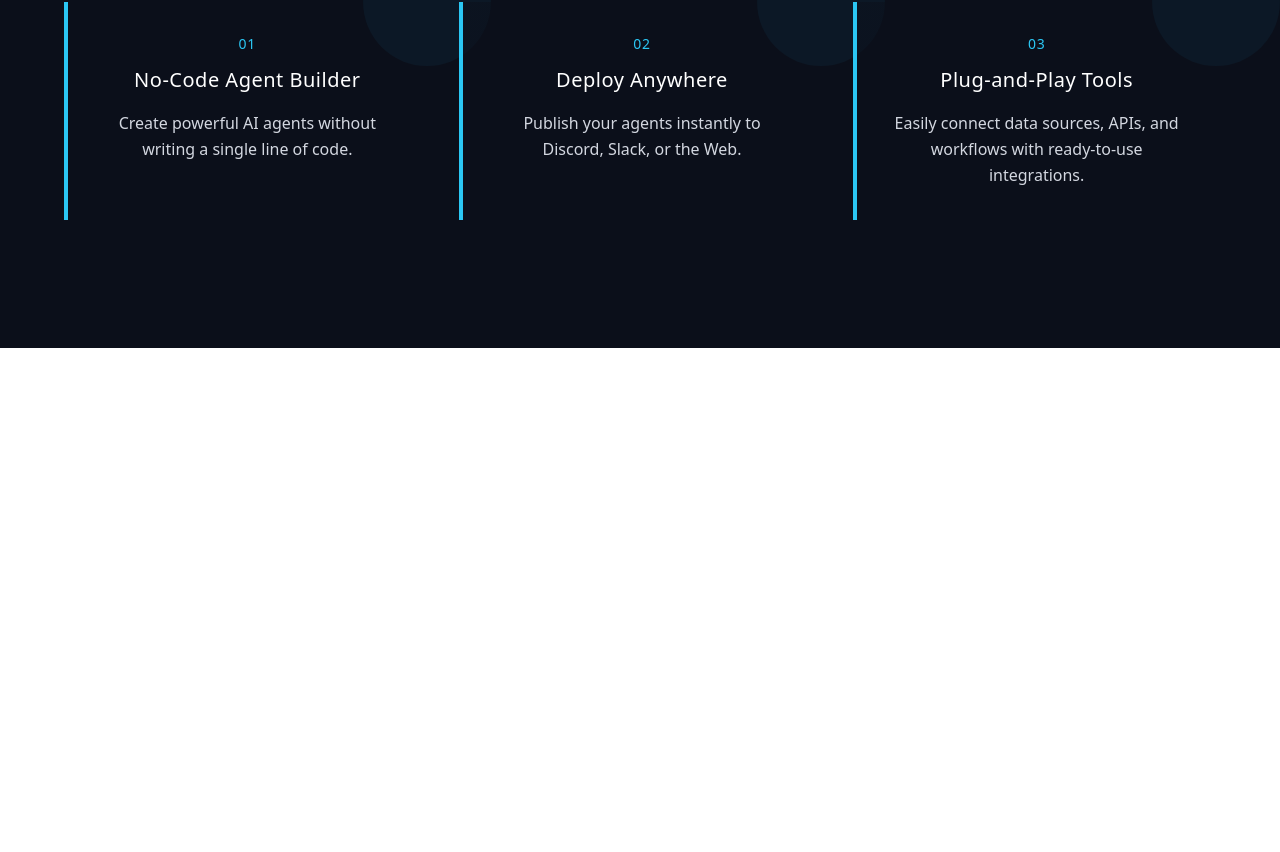
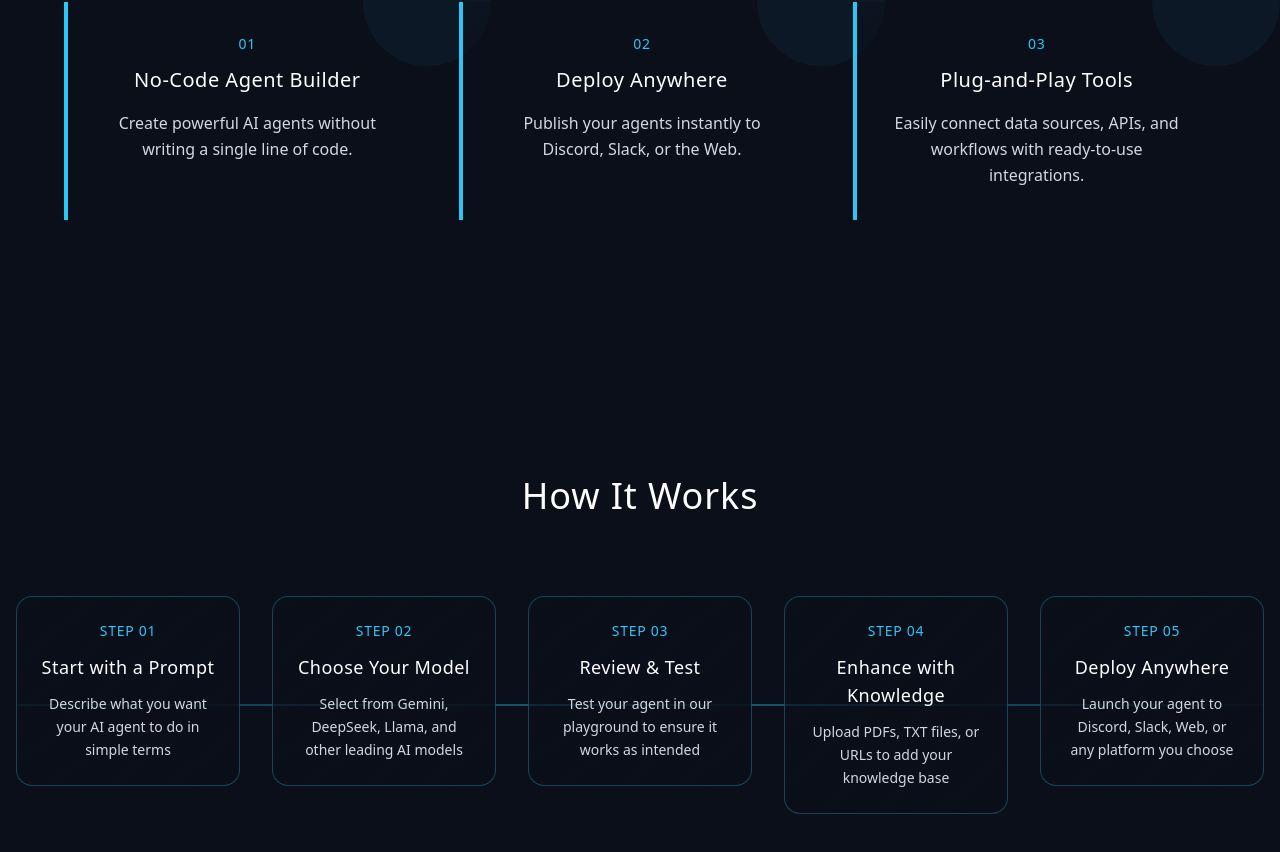
Before and after one commit to ncAgents/lp, a React (Vite) app: page / in a window 1280 px wide. Shown: the part 1030-1882 px from the top of the page. Before the commit the page ends 1378 px from the top, so only its background shows below. Built offline with nearby package versions, Linux system fonts and the light colour scheme.

Commit message:
added features section

```diff
--- a/src/LandingPage.tsx
+++ b/src/LandingPage.tsx
@@ -108,6 +108,168 @@
               </div>
             </div>
           </div>
+
+          {/* How It Works Section */}
+          <div className="text-center py-32">
+            {/* Section Heading */}
+            <h2 className="text-2xl md:text-3xl lg:text-4xl font-light text-white mb-20 tracking-wide">
+              How It Works
+            </h2>
+
+            {/* Steps Container */}
+            <div className="max-w-7xl mx-auto">
+              {/* Desktop: Responsive Grid */}
+              <div className="hidden md:block">
+                <div className="grid grid-cols-1 md:grid-cols-2 xl:grid-cols-5 gap-8 relative">
+                  {/* Connecting Lines - Only show on XL screens */}
+                  <div className="hidden xl:block absolute top-1/2 left-0 right-0 h-0.5 bg-gradient-to-r from-ardena-cyan/20 via-ardena-cyan/40 to-ardena-cyan/20 transform -translate-y-1/2 z-0"></div>
+
+                  {/* Step 1 */}
+                  <div className="relative z-10 group">
+                    <div className="p-6 bg-gradient-to-br from-ardena-dark/50 to-ardena-dark border border-ardena-cyan/30 rounded-2xl hover:shadow-xl hover:shadow-ardena-cyan/10 transition-all duration-500 hover:scale-105">
+                      <div className="text-ardena-cyan text-sm font-medium mb-3 tracking-wider uppercase">
+                        Step 01
+                      </div>
+                      <h3 className="text-lg font-light text-white mb-3 tracking-wide">
+                        Start with a Prompt
+                      </h3>
+                      <p className="text-ardena-light-gray text-sm leading-relaxed font-light">
+                        Describe what you want your AI agent to do in simple terms
+                      </p>
+                    </div>
+                  </div>
+
+                  {/* Step 2 */}
+                  <div className="relative z-10 group">
+                    <div className="p-6 bg-gradient-to-br from-ardena-dark/50 to-ardena-dark border border-ardena-cyan/30 rounded-2xl hover:shadow-xl hover:shadow-ardena-cyan/10 transition-all duration-500 hover:scale-105">
+                      <div className="text-ardena-cyan text-sm font-medium mb-3 tracking-wider uppercase">
+                        Step 02
+                      </div>
+                      <h3 className="text-lg font-light text-white mb-3 tracking-wide">
+                        Choose Your Model
+                      </h3>
+                      <p className="text-ardena-light-gray text-sm leading-relaxed font-light">
+                        Select from Gemini, DeepSeek, Llama, and other leading AI models
+                      </p>
+                    </div>
+                  </div>
+
+                  {/* Step 3 */}
+                  <div className="relative z-10 group">
+                    <div className="p-6 bg-gradient-to-br from-ardena-dark/50 to-ardena-dark border border-ardena-cyan/30 rounded-2xl hover:shadow-xl hover:shadow-ardena-cyan/10 transition-all duration-500 hover:scale-105">
+                      <div className="text-ardena-cyan text-sm font-medium mb-3 tracking-wider uppercase">
+                        Step 03
+                      </div>
+                      <h3 className="text-lg font-light text-white mb-3 tracking-wide">
+                        Review & Test
+                      </h3>
+                      <p className="text-ardena-light-gray text-sm leading-relaxed font-light">
+                        Test your agent in our playground to ensure it works as intended
+                      </p>
+                    </div>
+                  </div>
+
+                  {/* Step 4 */}
+                  <div className="relative z-10 group">
+                    <div className="p-6 bg-gradient-to-br from-ardena-dark/50 to-ardena-dark border border-ardena-cyan/30 rounded-2xl hover:shadow-xl hover:shadow-ardena-cyan/10 transition-all duration-500 hover:scale-105">
+                      <div className="text-ardena-cyan text-sm font-medium mb-3 tracking-wider uppercase">
+                        Step 04
+                      </div>
+                      <h3 className="text-lg font-light text-white mb-3 tracking-wide">
+                        Enhance with Knowledge
+                      </h3>
+                      <p className="text-ardena-light-gray text-sm leading-relaxed font-light">
+                        Upload PDFs, TXT files, or URLs to add your knowledge base
+                      </p>
+                    </div>
+                  </div>
+
+                  {/* Step 5 */}
+                  <div className="relative z-10 group">
+                    <div className="p-6 bg-gradient-to-br from-ardena-dark/50 to-ardena-dark border border-ardena-cyan/30 rounded-2xl hover:shadow-xl hover:shadow-ardena-cyan/10 transition-all duration-500 hover:scale-105">
+                      <div className="text-ardena-cyan text-sm font-medium mb-3 tracking-wider uppercase">
+                        Step 05
+                      </div>
+                      <h3 className="text-lg font-light text-white mb-3 tracking-wide">
+                        Deploy Anywhere
+                      </h3>
+                      <p className="text-ardena-light-gray text-sm leading-relaxed font-light">
+                        Launch your agent to Discord, Slack, Web, or any platform you choose
+                      </p>
+                    </div>
+                  </div>
+                </div>
+              </div>
+
+              {/* Mobile: Vertical Stack */}
+              <div className="md:hidden space-y-8">
+                {/* Step 1 */}
+                <div className="group relative p-6 bg-gradient-to-br from-ardena-dark/50 to-ardena-dark border-l-4 border-ardena-cyan hover:shadow-xl hover:shadow-ardena-cyan/10 transition-all duration-500 hover:scale-105">
+                  <div className="text-ardena-cyan text-sm font-medium mb-3 tracking-wider uppercase">
+                    Step 01
+                  </div>
+                  <h3 className="text-lg font-light text-white mb-3 tracking-wide">
+                    Start with a Prompt
+                  </h3>
+                  <p className="text-ardena-light-gray leading-relaxed font-light">
+                    Describe what you want your AI agent to do in simple terms
+                  </p>
+                </div>
+
+                {/* Step 2 */}
+                <div className="group relative p-6 bg-gradient-to-br from-ardena-dark/50 to-ardena-dark border-l-4 border-ardena-cyan hover:shadow-xl hover:shadow-ardena-cyan/10 transition-all duration-500 hover:scale-105">
+                  <div className="text-ardena-cyan text-sm font-medium mb-3 tracking-wider uppercase">
+                    Step 02
+                  </div>
+                  <h3 className="text-lg font-light text-white mb-3 tracking-wide">
+                    Choose Your Model
+                  </h3>
+                  <p className="text-ardena-light-gray leading-relaxed font-light">
+                    Select from Gemini, DeepSeek, Llama, and other leading AI models
+                  </p>
+                </div>
+
+                {/* Step 3 */}
+                <div className="group relative p-6 bg-gradient-to-br from-ardena-dark/50 to-ardena-dark border-l-4 border-ardena-cyan hover:shadow-xl hover:shadow-ardena-cyan/10 transition-all duration-500 hover:scale-105">
+                  <div className="text-ardena-cyan text-sm font-medium mb-3 tracking-wider uppercase">
+                    Step 03
+                  </div>
+                  <h3 className="text-lg font-light text-white mb-3 tracking-wide">
+                    Review & Test
+                  </h3>
+                  <p className="text-ardena-light-gray leading-relaxed font-light">
+                    Test your agent in our playground to ensure it works as intended
+                  </p>
+                </div>
+
+                {/* Step 4 */}
+                <div className="group relative p-6 bg-gradient-to-br from-ardena-dark/50 to-ardena-dark border-l-4 border-ardena-cyan hover:shadow-xl hover:shadow-ardena-cyan/10 transition-all duration-500 hover:scale-105">
+                  <div className="text-ardena-cyan text-sm font-medium mb-3 tracking-wider uppercase">
+                    Step 04
+                  </div>
+                  <h3 className="text-lg font-light text-white mb-3 tracking-wide">
+                    Enhance with Knowledge
+                  </h3>
+                  <p className="text-ardena-light-gray leading-relaxed font-light">
+                    Upload PDFs, TXT files, or URLs to add your knowledge base
+                  </p>
+                </div>
+
+                {/* Step 5 */}
+                <div className="group relative p-6 bg-gradient-to-br from-ardena-dark/50 to-ardena-dark border-l-4 border-ardena-cyan hover:shadow-xl hover:shadow-ardena-cyan/10 transition-all duration-500 hover:scale-105">
+                  <div className="text-ardena-cyan text-sm font-medium mb-3 tracking-wider uppercase">
+                    Step 05
+                  </div>
+                  <h3 className="text-lg font-light text-white mb-3 tracking-wide">
+                    Deploy Anywhere
+                  </h3>
+                  <p className="text-ardena-light-gray leading-relaxed font-light">
+                    Launch your agent to Discord, Slack, Web, or any platform you choose
+                  </p>
+                </div>
+              </div>
+            </div>
+          </div>
         </div>
       </div>
     </div>
```
